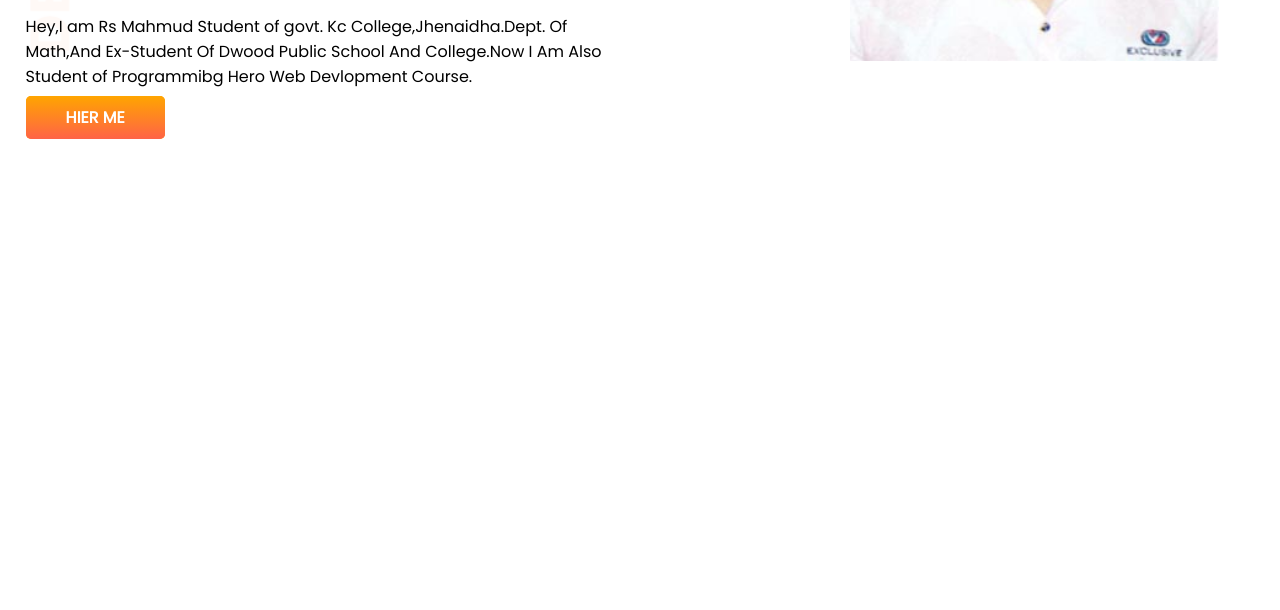
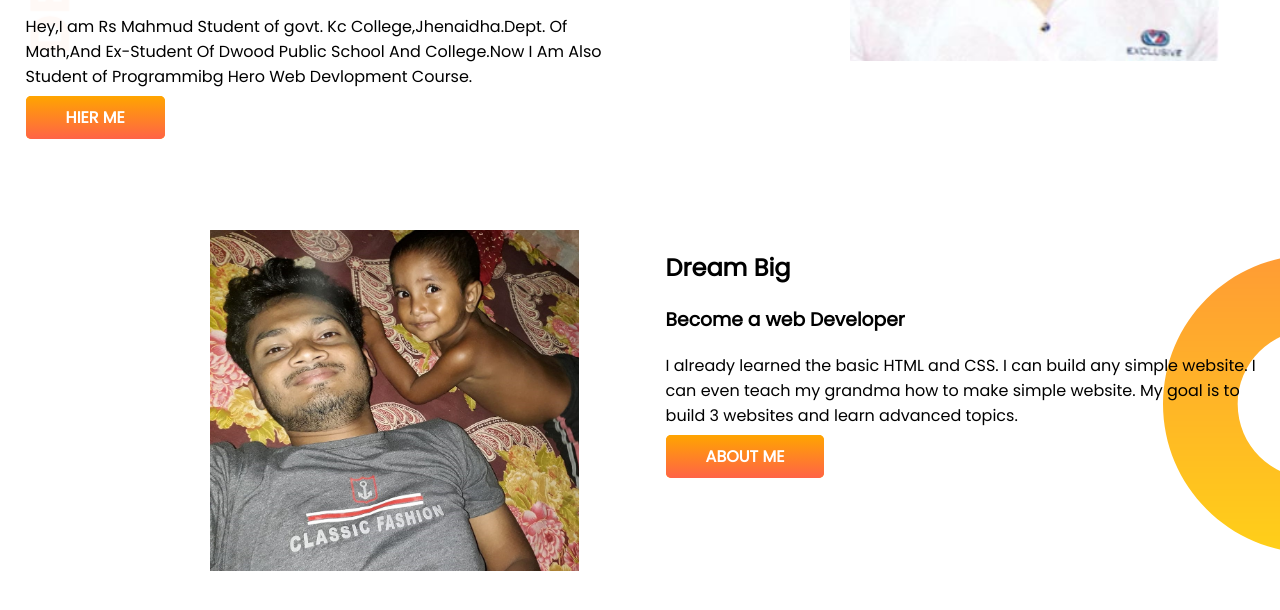
Before and after one commit to liton0023/developer-portfulio, a plain HTML site: page index.html in a window 1280 px wide. Shown: the part 308-918 px from the top of the page. Before the commit the page ends 800 px from the top, so only its background shows below. Drawn offline with Linux system fonts and the light colour scheme.

Commit message:
dream big

```diff
--- a/index.html
+++ b/index.html
@@ -26,6 +26,19 @@
         </div>
         <div class="half-width"> <img src="pic.jpg" alt=""></div>
     </section>
+    <section class="dream-big">
+        <div class="half-width">
+            <img class="rs" src="images/rs.jpg" alt="">
+        </div>
+        <div class="half-width">
+            <h2>Dream Big</h2>
+            <h3>Become a web Developer</h3>
+            <p>I already learned the basic HTML and CSS. I can build any simple website. I can even teach my grandma how
+                to make simple website. My goal is to build 3 websites and learn advanced topics.</p>
+            <a class="link-button" target="_blank" href="">ABOUT ME</a>
+        </div>
+
+    </section>
 </body>
 
 </html>
--- a/style.css
+++ b/style.css
@@ -10,6 +10,7 @@ color: orange;
 }
 section{
     display: flex;
+    margin-bottom: 100px;
 }
 .half-width{
     width: 50%;
@@ -32,3 +33,8 @@ section{
     background-image: url(images/top-banner.png);
     background-repeat: no-repeat;
 }
+.dream-big{
+    background-image: url(images/dream-bg.png);
+    background-repeat: no-repeat;
+    background-position: right;
+}
```
Also changed, not shown: images/252259237_415717770151087_5968745635249223168_n.jpg (added), images/rs.jpg (added).
